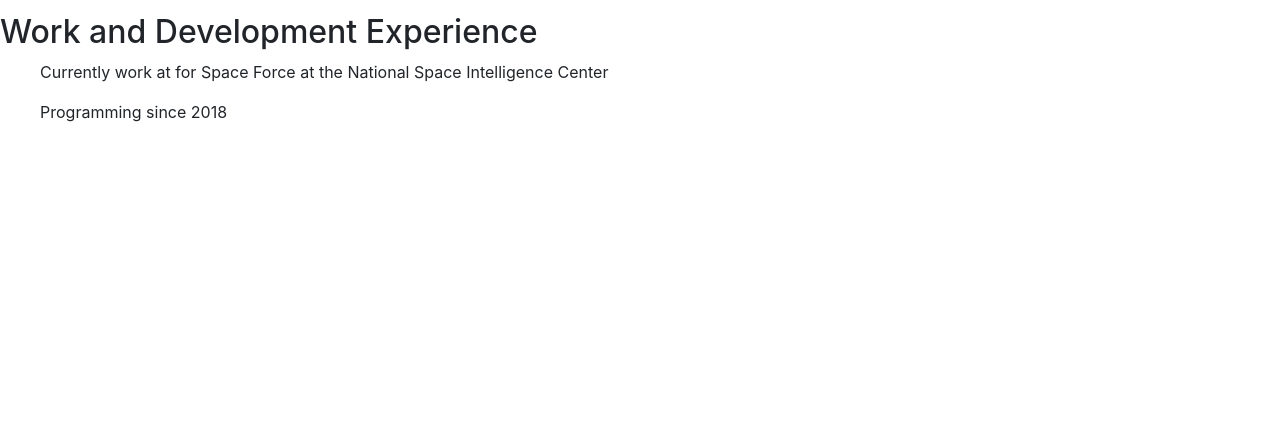
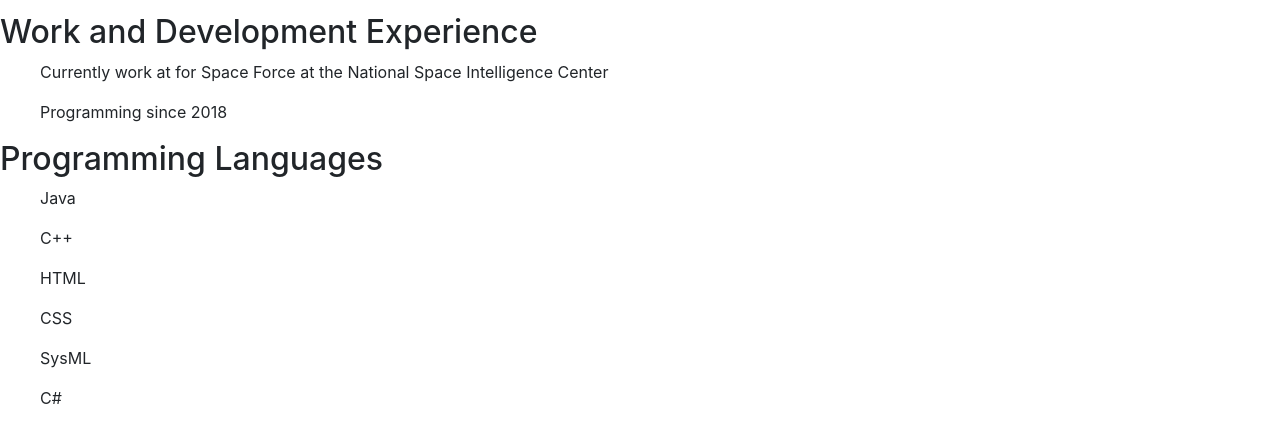
Before and after one commit to it3049c-fall22-henderson/online-portfolio-ColinMaxwell2001, a website: page index.html in a window 1280 px wide. Shown: the part 397-823 px from the top of the page. Before the commit the page ends 800 px from the top, so only its background shows below. Drawn offline with nearby package versions, Linux system fonts and the light colour scheme.

Commit message:
added Programming Languages Section

```diff
--- a/index.html
+++ b/index.html
@@ -34,6 +34,15 @@
     <ol>Programming since 2018</ol>
   </div>
 
+  <div class="Programming Languages">
+    <h2>Programming Languages</h2>
+    <ol>Java</ol>
+    <ol>C++</ol>
+    <ol>HTML</ol>
+    <ol>CSS</ol>
+    <ol>SysML</ol>
+    <ol>C#</ol>
+  </div>
 
   <!-- INCLUDE SCRIPTS FILE HERE -->
   <script src="resources/scripts/index.js"></script>
```
